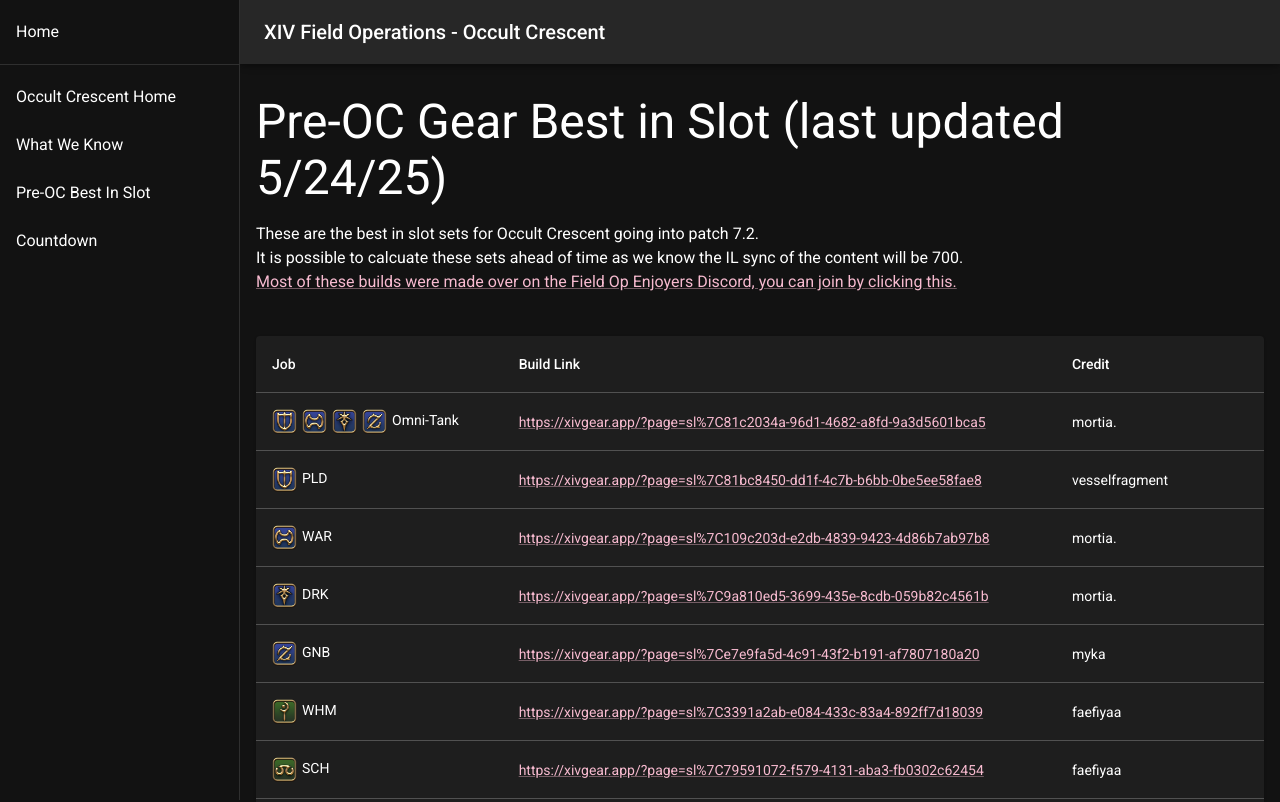
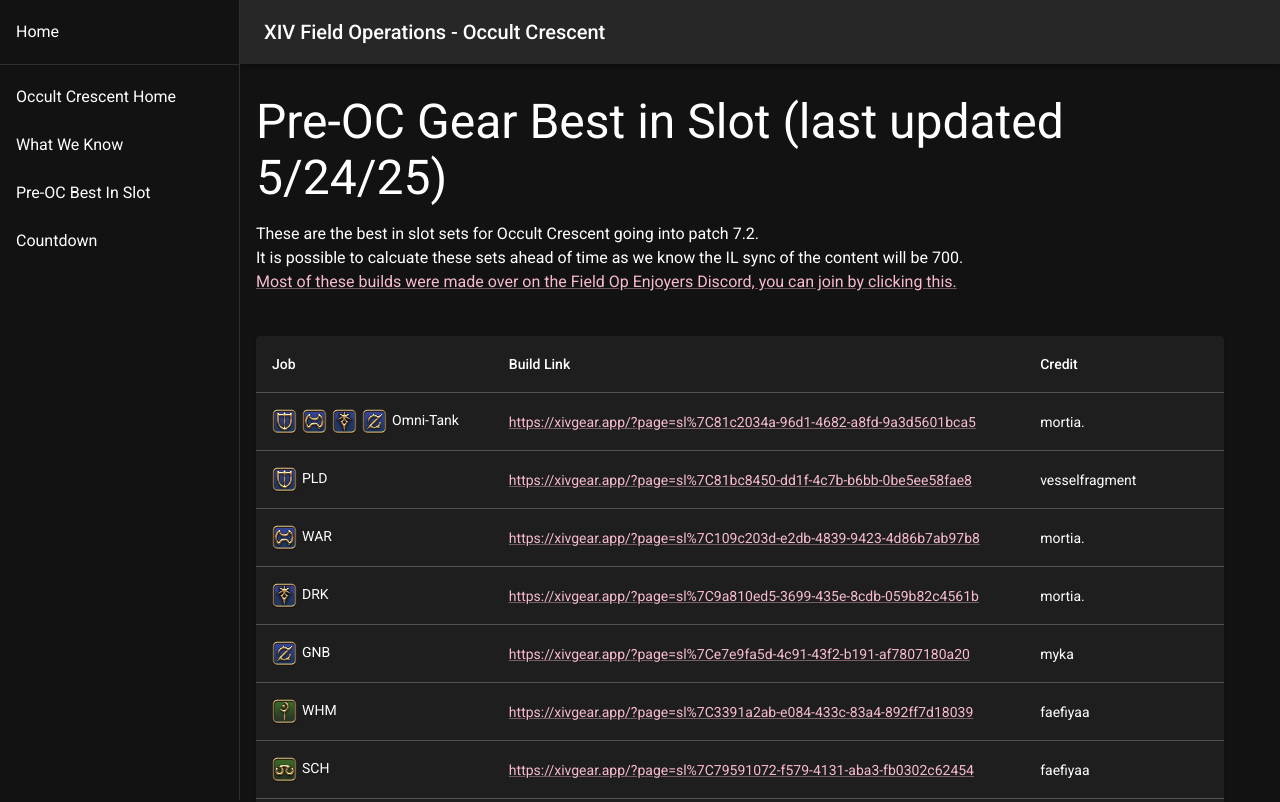
Before and after one commit to ClassicRagu/xivfo, a Next.js app: page /oc/Pre_BiS in a window 1280 px wide. Shown: the top 802 px of the page. Built offline with nearby package versions, Linux system fonts and the light colour scheme; what @mui/material-nextjs would draw is missing.

Commit message:
limit table width to 1000px

```diff
--- a/src/components/oc/Pre_BiS/PreBiS.tsx
+++ b/src/components/oc/Pre_BiS/PreBiS.tsx
@@ -215,7 +215,7 @@ function JobList() {
 
 export default function PreBiS() {
   return (
-    <div style={{ padding: "16px", borderRadius: "8px", marginLeft: "0px" }}>
+    <div style={{ padding: "16px", borderRadius: "8px", marginLeft: "0px", maxWidth:"1000px" }}>
       <TableContainer component={Paper} style={{ marginTop: "10px" }}>
         <Table>
           <TableHead>
```
